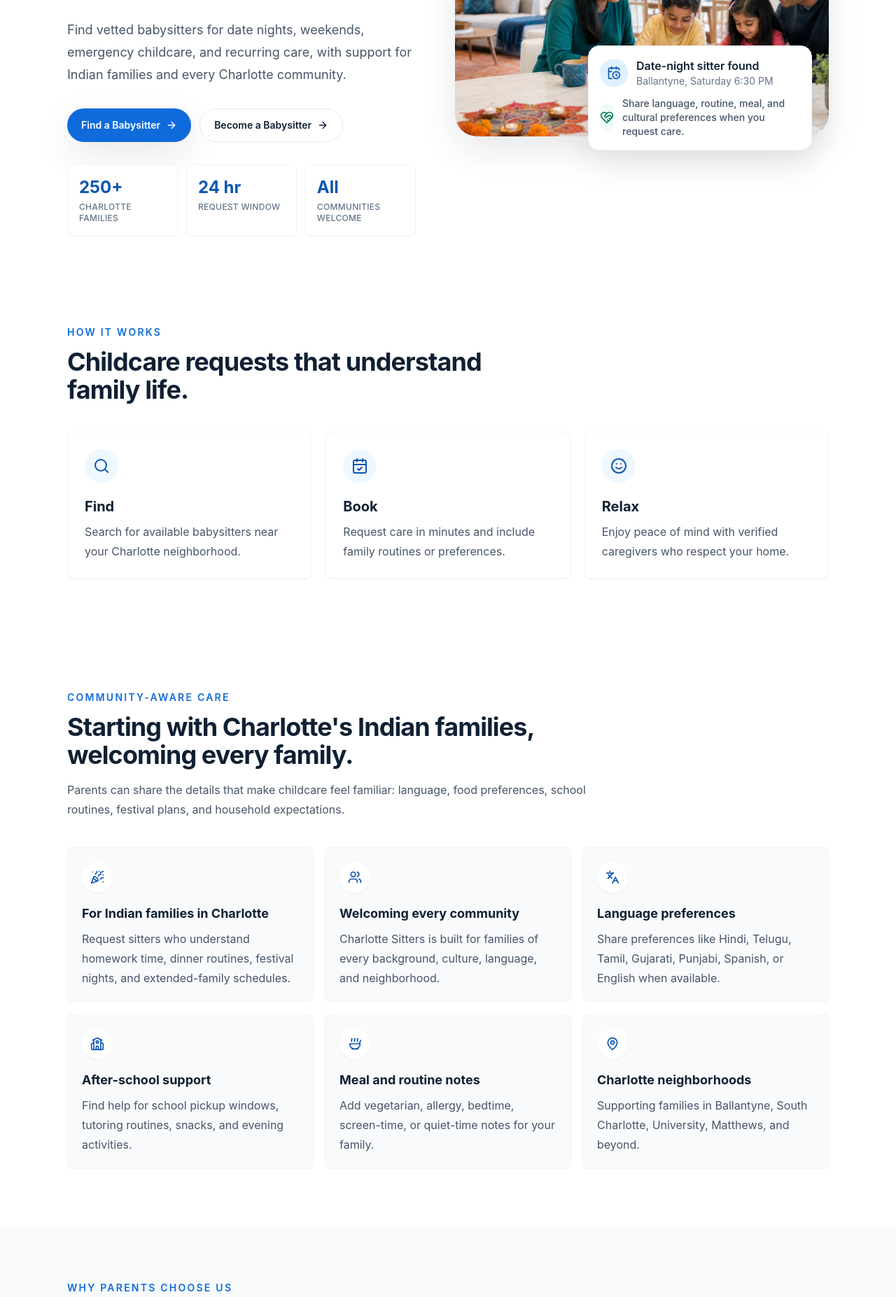
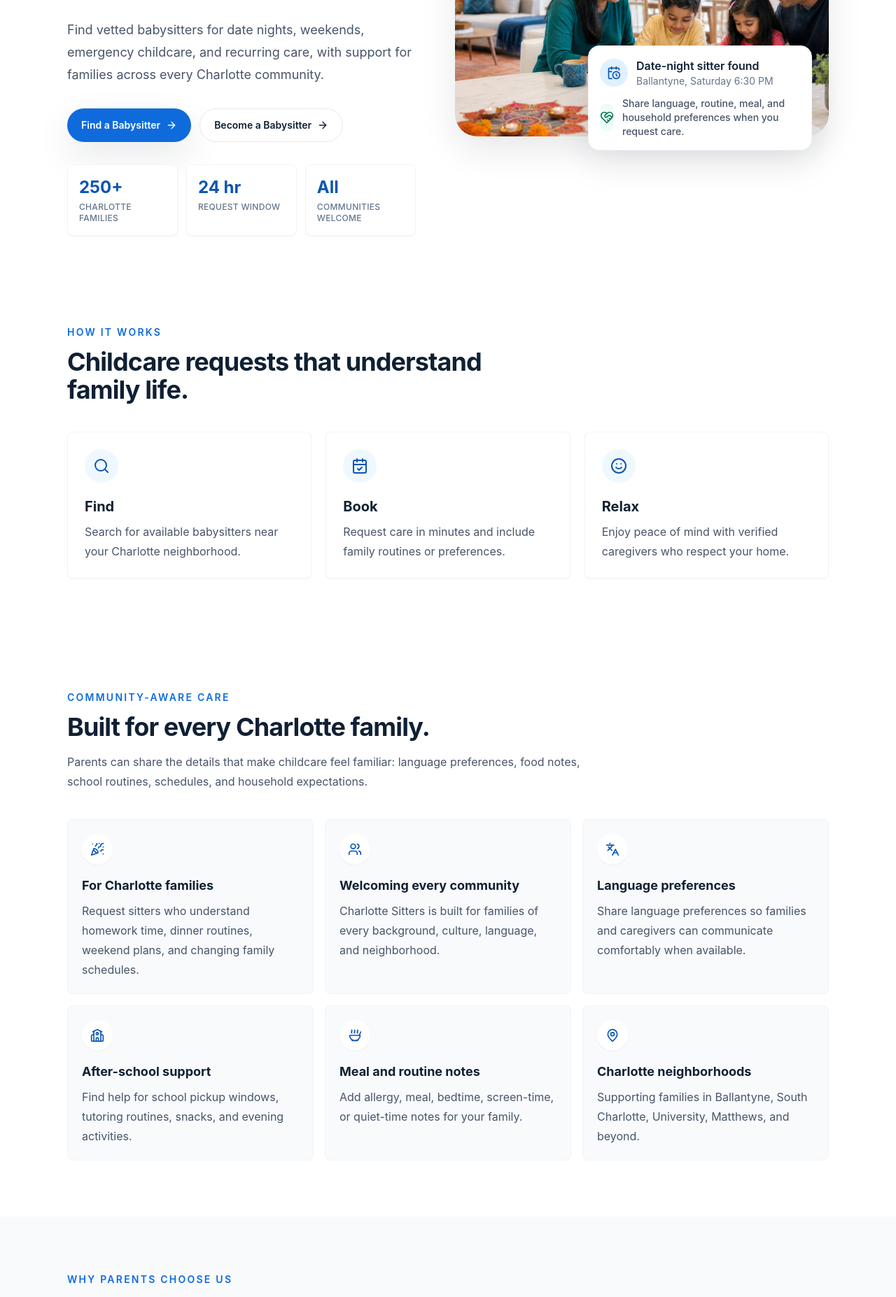
Before and after one commit to SaiGadila/charlotte-sitters, a Next.js app: page / in a window 1280 px wide. Shown: the part 460-2314 px from the top of the page at 70% size. Built offline with nearby package versions, Linux system fonts and the light colour scheme; no server answers.

Commit message:
Make community messaging fully inclusive

```diff
--- a/app/layout.tsx
+++ b/app/layout.tsx
@@ -4,14 +4,14 @@ import "./globals.css";
 export const metadata: Metadata = {
   title: "Charlotte Sitters | Trusted Babysitters in Charlotte, NC",
   description:
-    "Find vetted babysitters in Charlotte for date nights, weekends, emergency childcare, after-school care, and recurring care, with community-aware support for Indian families and every Charlotte family.",
+    "Find vetted babysitters in Charlotte for date nights, weekends, emergency childcare, after-school care, and recurring care, with support for families across every Charlotte community.",
   keywords: [
     "Charlotte babysitters",
     "babysitting Charlotte NC",
     "childcare Charlotte",
     "date night sitter",
     "CPR certified babysitter",
-    "Indian babysitter Charlotte",
+    "family care Charlotte",
     "community childcare Charlotte"
   ],
   metadataBase: new URL("https://quickcare.today"),
--- a/components/babysitter-form.tsx
+++ b/components/babysitter-form.tsx
@@ -40,7 +40,7 @@ export function BabysitterForm() {
         </select>
       </FormField>
       <FormField label="Availability" name="availability" placeholder="Weeknights and weekends" />
-      <FormField label="Languages or Cultural Experience" name="languages_and_cultural_experience" required={false} placeholder="Hindi, Telugu, Tamil, Spanish, Indian family routines" />
+      <FormField label="Languages or Family Experience" name="languages_and_cultural_experience" required={false} placeholder="Languages, age groups, homework help, family routines" />
       <button type="submit" className="min-h-12 rounded-full bg-ink px-6 text-sm font-bold text-white transition hover:bg-brand-700 focus-visible:outline focus-visible:outline-2 focus-visible:outline-offset-2 focus-visible:outline-brand-600 sm:col-span-2">
         Apply as a Babysitter
       </button>
--- a/components/community-care.tsx
+++ b/components/community-care.tsx
@@ -2,8 +2,8 @@ import { Languages, MapPin, PartyPopper, School, Soup, Users } from "lucide-reac
 
 const captions = [
   {
-    title: "For Indian families in Charlotte",
-    description: "Request sitters who understand homework time, dinner routines, festival nights, and extended-family schedules.",
+    title: "For Charlotte families",
+    description: "Request sitters who understand homework time, dinner routines, weekend plans, and changing family schedules.",
     Icon: PartyPopper
   },
   {
@@ -13,7 +13,7 @@ const captions = [
   },
   {
     title: "Language preferences",
-    description: "Share preferences like Hindi, Telugu, Tamil, Gujarati, Punjabi, Spanish, or English when available.",
+    description: "Share language preferences so families and caregivers can communicate comfortably when available.",
     Icon: Languages
   },
   {
@@ -23,7 +23,7 @@ const captions = [
   },
   {
     title: "Meal and routine notes",
-    description: "Add vegetarian, allergy, bedtime, screen-time, or quiet-time notes for your family.",
+    description: "Add allergy, meal, bedtime, screen-time, or quiet-time notes for your family.",
     Icon: Soup
   },
   {
@@ -40,10 +40,10 @@ export function CommunityCare() {
         <div className="max-w-3xl">
           <p className="text-sm font-semibold uppercase tracking-[0.16em] text-brand-600">Community-Aware Care</p>
           <h2 className="mt-3 text-3xl font-bold tracking-tight text-ink sm:text-4xl">
-            Starting with Charlotte&apos;s Indian families, welcoming every family.
+            Built for every Charlotte family.
           </h2>
           <p className="mt-4 text-base leading-7 text-slate-600">
-            Parents can share the details that make childcare feel familiar: language, food preferences, school routines, festival plans, and household expectations.
+            Parents can share the details that make childcare feel familiar: language preferences, food notes, school routines, schedules, and household expectations.
           </p>
         </div>
         <div className="mt-10 grid gap-4 sm:grid-cols-2 lg:grid-cols-3">
--- a/components/hero.tsx
+++ b/components/hero.tsx
@@ -14,7 +14,7 @@ export function Hero() {
             Trusted Babysitters in Charlotte, When You Need Them Most
           </h1>
           <p className="mt-5 max-w-xl text-lg leading-8 text-slate-600">
-            Find vetted babysitters for date nights, weekends, emergency childcare, and recurring care, with support for Indian families and every Charlotte community.
+            Find vetted babysitters for date nights, weekends, emergency childcare, and recurring care, with support for families across every Charlotte community.
           </p>
           <div className="mt-8 flex flex-col gap-3 sm:flex-row">
             <ButtonLink href="#parents">Find a Babysitter</ButtonLink>
@@ -57,7 +57,7 @@ export function Hero() {
               <span className="grid h-10 w-10 place-items-center rounded-full bg-emerald-50 text-emerald-700">
                 <HeartHandshake aria-hidden="true" className="h-5 w-5" />
               </span>
-              <p className="text-sm font-medium text-slate-600">Share language, routine, meal, and cultural preferences when you request care.</p>
+              <p className="text-sm font-medium text-slate-600">Share language, routine, meal, and household preferences when you request care.</p>
             </div>
           </div>
         </div>
--- a/components/parent-form.tsx
+++ b/components/parent-form.tsx
@@ -14,7 +14,7 @@ export function ParentForm() {
       <FormField label="Phone" name="phone" type="tel" placeholder="(704) 555-0123" />
       <FormField label="ZIP Code" name="zip_code" inputMode="numeric" placeholder="28203" />
       <FormField label="Child Age" name="child_age" placeholder="4 and 7" />
-      <FormField label="Language or Cultural Preferences" name="family_preferences" required={false} placeholder="Hindi, Telugu, vegetarian meals, bedtime routine" />
+      <FormField label="Language or Family Preferences" name="family_preferences" required={false} placeholder="Language preference, meal notes, bedtime routine" />
       <FormField label="Care Needed" name="care_needed">
         <select
           id="care_needed-field"
--- a/components/testimonials.tsx
+++ b/components/testimonials.tsx
@@ -3,8 +3,8 @@ import { Quote } from "lucide-react";
 const testimonials = [
   {
     quote:
-      "We wanted someone comfortable with our dinner routine and a little Telugu at home. Charlotte Sitters made it easy to share those preferences up front.",
-    name: "Anusha R.",
+      "We wanted someone comfortable with our dinner routine, bedtime schedule, and the way our home runs. Charlotte Sitters made it easy to share those preferences up front.",
+    name: "Avery R.",
     detail: "Ballantyne parent"
   },
   {
--- a/components/why-choose-us.tsx
+++ b/components/why-choose-us.tsx
@@ -23,7 +23,7 @@ export function WhyChooseUs() {
             </h2>
           </div>
           <p className="text-base leading-7 text-slate-600">
-            Every part of Charlotte Sitters is designed around safety, clarity, and quick communication for busy families, from Indian households to every community across Charlotte.
+            Every part of Charlotte Sitters is designed around safety, clarity, and quick communication for busy families across Charlotte.
           </p>
         </div>
         <div className="mt-10 grid gap-4 sm:grid-cols-2 lg:grid-cols-4">
```
